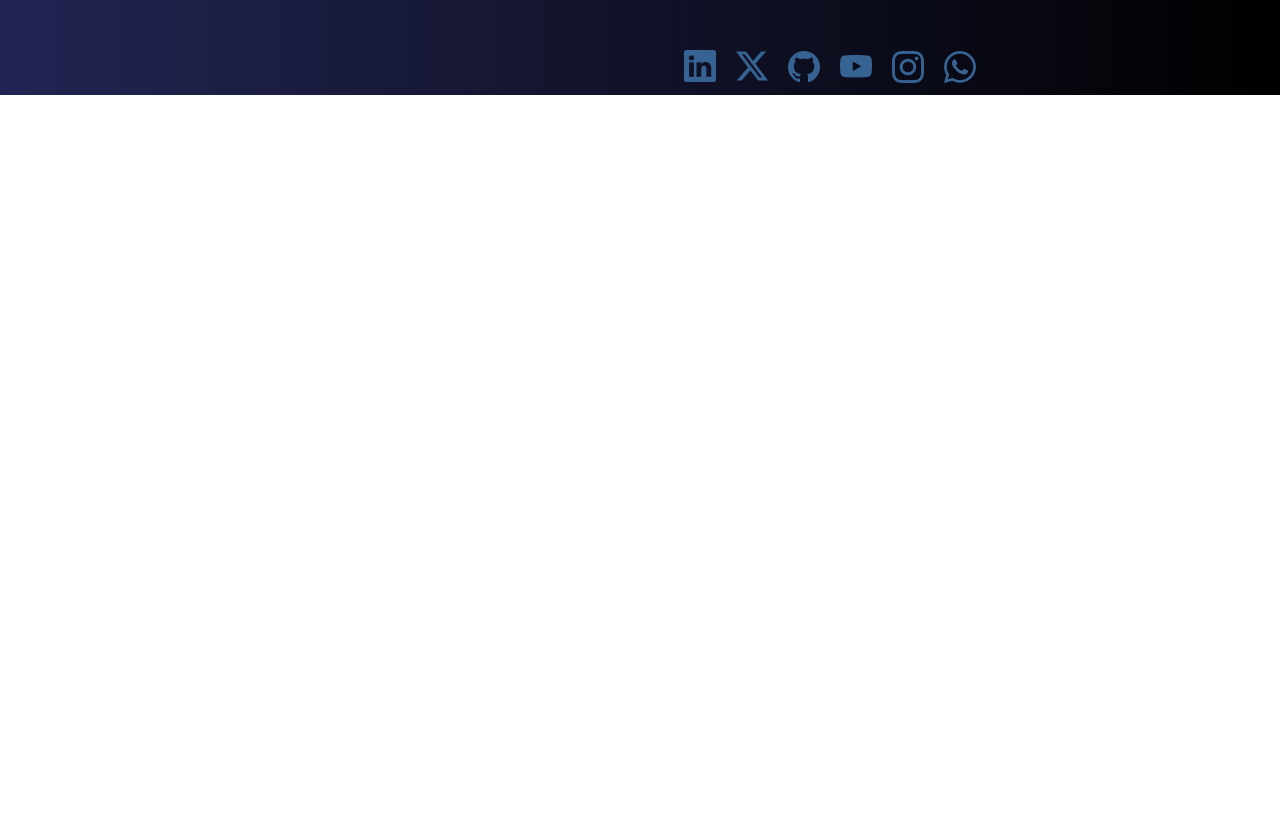
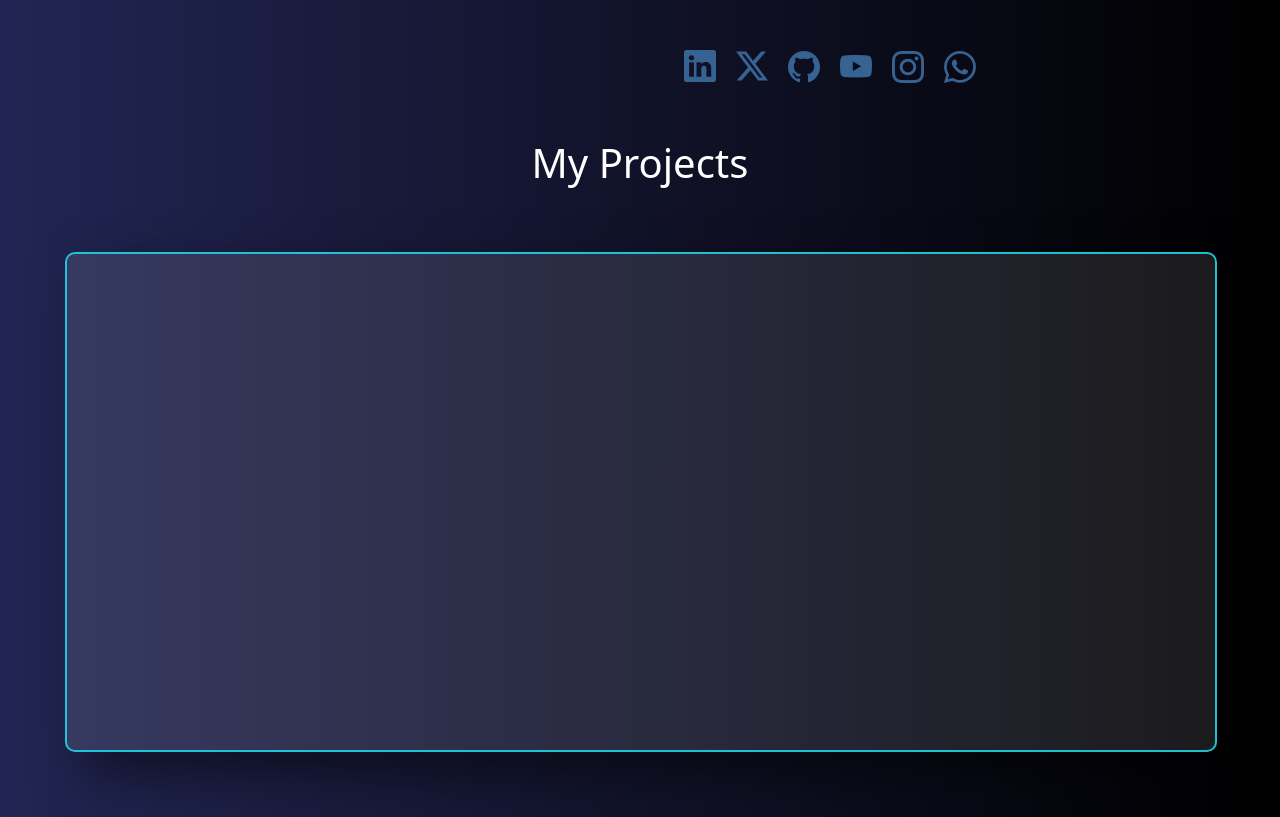
Before and after one commit to Kavithma-Thushal/My-Portfolio-React, a React (Create React App) app: page / in a window 1280 px wide. Shown: the part 800-1617 px from the top of the page. Before the commit the page ends 895 px from the top, so only its background shows below. Built offline with nearby package versions, Linux system fonts and the light colour scheme.

Commit message:
Project Structure Added

```diff
--- a/src/assets/styles/styles.css
+++ b/src/assets/styles/styles.css
@@ -22,7 +22,7 @@ body {
 }
 
 .nav-link:hover {
-    color: dodgerblue !important;
+    color: rgba(31, 215, 232, 0.873) !important;
 }
 
 .profile {
@@ -93,3 +93,20 @@ body {
 .bi-whatsapp:hover {
     color: #25D366;
 }
+
+.txt-head {
+    color: white;
+    text-align: center;
+    margin-top: 44px
+}
+
+.project-border {
+    width: 90%;
+    height: 500px;
+    background-color: dodgerblue;
+    margin: 65px;
+    border-radius: 10px;
+    box-shadow: 20px 20px 50px rgba(0, 0, 0, 0.5);
+    background: rgba(255, 255, 255, 0.1);
+    border: 2px solid rgba(31, 215, 232, 0.873);
+}
--- /dev/null
+++ b/src/components/Projects.jsx
@@ -0,0 +1,8 @@
+export default function Projects() {
+    return (
+        <div>
+            <h1 className="txt-head">My Projects</h1>
+            <div className="project-border"></div>
+        </div>
+    );
+}
--- a/src/pages/MainPage.jsx
+++ b/src/pages/MainPage.jsx
@@ -1,11 +1,13 @@
 import NavigationBar from "../components/NavigationBar";
 import Home from "../components/Home";
+import Projects from "../components/Projects";
 
 export default function MainPage() {
     return (
         <div>
             <NavigationBar />
             <Home />
+            <Projects />
         </div>
     );
 }
```
